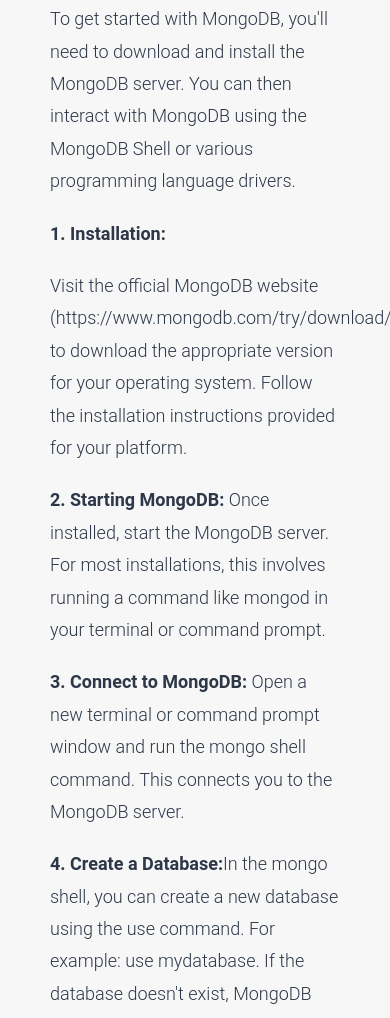
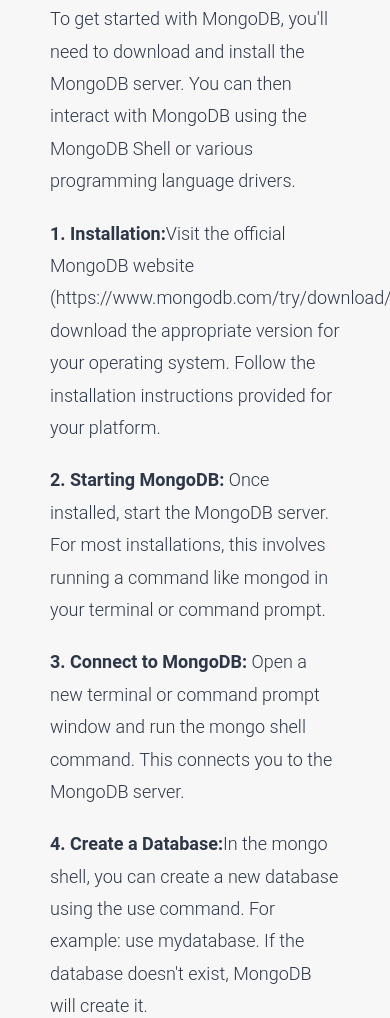
Before and after one commit to zTouu/vitoufirst-blog, a plain HTML site: page mongDB.html in a window 390 px wide. Shown: the part 1663-2681 px from the top of the page. Drawn offline with nearby package versions, Linux system fonts and the light colour scheme.

Commit message:
Update for mobile screen

```diff
--- a/mongDB.html
+++ b/mongDB.html
@@ -152,11 +152,11 @@
             To get started with MongoDB, you'll need to download and install the MongoDB server. You can then interact with MongoDB using the MongoDB Shell or various programming language drivers.
           </p>
 
-          <p> <strong>1. Installation:</strong></p>
+          <p> <strong>1. Installation:</strong>Visit the official MongoDB website
 
-          <p>Visit the official MongoDB website (https://www.mongodb.com/try/download/community) to download the appropriate version for your operating system.
-          Follow the installation instructions provided for your platform.</p>
-
+          (https://www.mongodb.com/try/download/community)to download the appropriate version for your operating system.
+          Follow the installation instructions provided for your platform.
+          </p>
 
 
           <p><strong>2. Starting MongoDB:</strong> Once installed, start the MongoDB server. For most installations, this involves running a command like mongod in your terminal or command prompt.</p>
```
